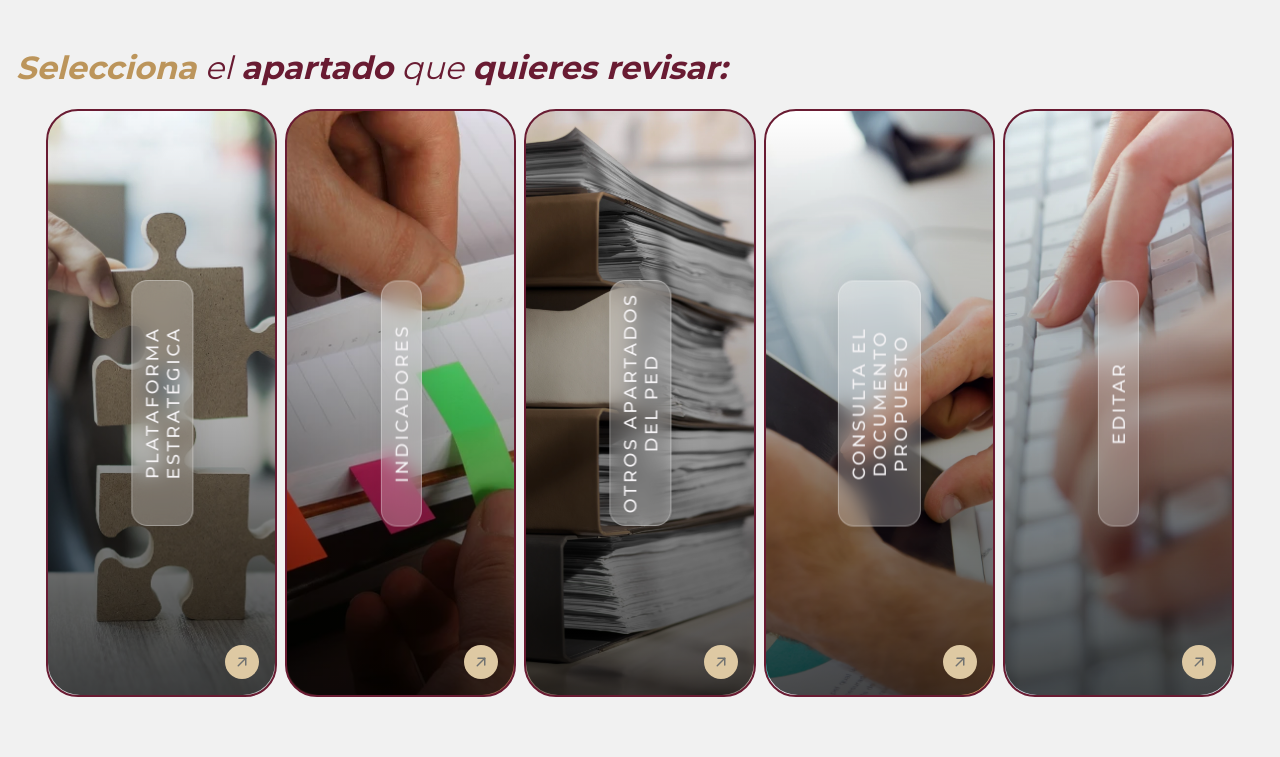
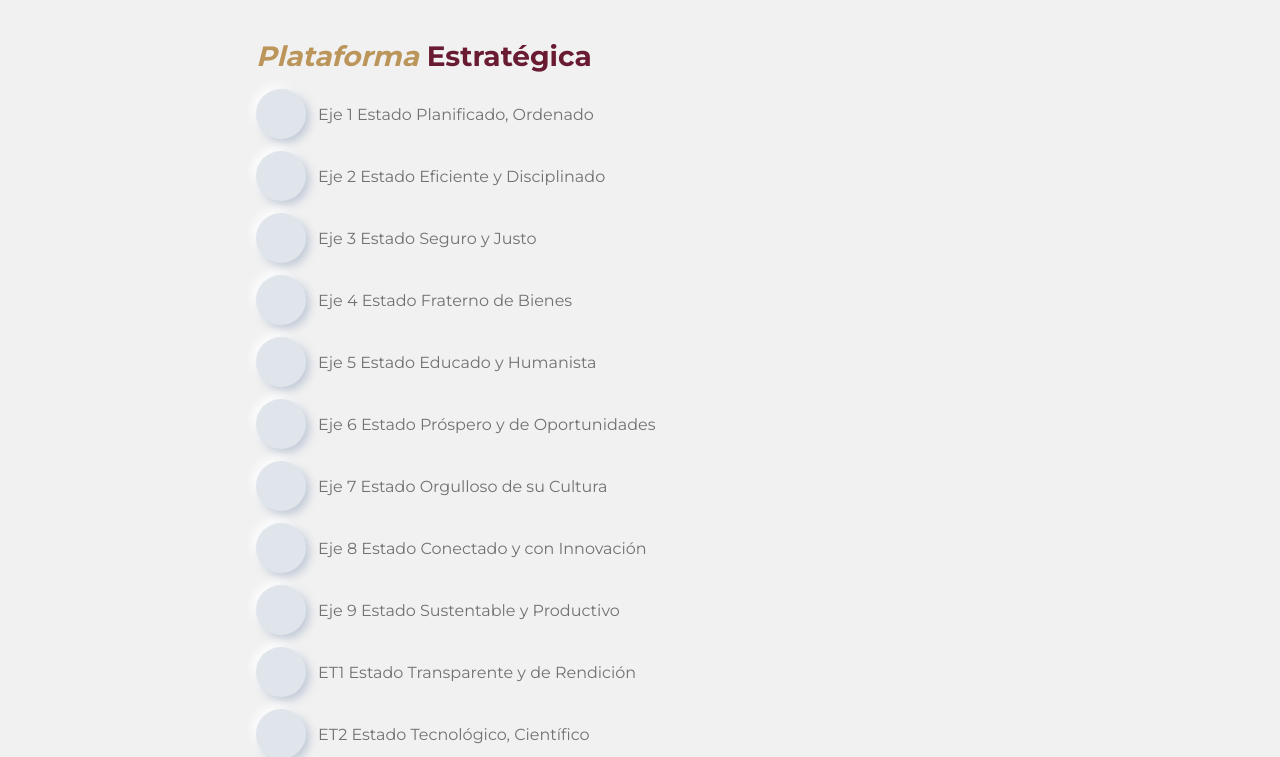
Before and after one commit to gomez50057/ped-frontend, a Next.js app: page /dashboard/plataforma-estrategica in a window 1280 px wide. Shown: the top 757 px of the page. Built offline with nearby package versions, Linux system fonts and the light colour scheme; grey boxes are pictures that could not be loaded.

Commit message:
StrategicPlatform botones

```diff
--- a/src/app/dashboard/plataforma-estrategica/page.js
+++ b/src/app/dashboard/plataforma-estrategica/page.js
@@ -1,13 +1,16 @@
-import React from 'react';
-import ChoiceCard from '@/components/dashboard/ChoiceCard';
+'use client'
 
+import React from 'react'
+import StrategicPlatform from '@/components/dashboard/StrategicPlatform/StrategicPlatform'
 
-const DashboardPage = () => {
+export default function DashboardPlataforma() {
   return (
-    <div>
-      <ChoiceCard />
-    </div>
-  );
-};
-
-export default DashboardPage;
+    <main>
+      <StrategicPlatform
+        onChange={(selected) => {
+          console.log('Ejes marcados:', selected)
+        }}
+      />
+    </main>
+  )
+}
--- /dev/null
+++ b/src/components/dashboard/StrategicPlatform/StrategicPlatform.js
@@ -0,0 +1,72 @@
+"use client";
+
+import React, { useState } from "react";
+import styles from "./StrategicPlatform.module.css";
+
+const ITEMS = [
+  "Eje 1 Estado Planificado, Ordenado",
+  "Eje 2 Estado Eficiente y Disciplinado",
+  "Eje 3 Estado Seguro y Justo",
+  "Eje 4 Estado Fraterno de Bienes",
+  "Eje 5 Estado Educado y Humanista",
+  "Eje 6 Estado Próspero y de Oportunidades",
+  "Eje 7 Estado Orgulloso de su Cultura",
+  "Eje 8 Estado Conectado y con Innovación",
+  "Eje 9 Estado Sustentable y Productivo",
+  "ET1 Estado Transparente y de Rendición",
+  "ET2 Estado Tecnológico, Científico",
+  "ET3 Estado de Igualdad Sustantiva",
+];
+
+export default function StrategicPlatform({ onChange }) {
+  const [checkedItems, setCheckedItems] = useState(() =>
+    ITEMS.reduce((acc, label) => ({ ...acc, [label]: false }), {})
+  );
+
+  const handleToggle = (label) => {
+    const updated = { ...checkedItems, [label]: !checkedItems[label] };
+    setCheckedItems(updated);
+    if (onChange) onChange(updated);
+  };
+
+  return (
+    <div className={styles.StrategicPlatform}>
+      <h2><span className="spanDoarado">Plataforma </span><span className="spanVino">Estratégica</span> </h2>
+      <ul>
+        {ITEMS.map((label) => (
+          <li key={label} className={styles.item}>
+            <label className={styles.container}>
+              <input
+                type="checkbox"
+                checked={checkedItems[label]}
+                onChange={() => handleToggle(label)}
+              />
+              <div className={styles.checkmark}>
+                <svg
+                  className={styles.checkboxSvg}
+                  viewBox="0 0 200 200"
+                  fill="none"
+                  xmlns="http://www.w3.org/2000/svg"
+                >
+                  <circle
+                    cx="100"
+                    cy="100"
+                    r="80"
+                    className={styles.checkboxCircle}
+                    strokeWidth="20"
+                  />
+                  <path
+                    className={styles.checkboxTick}
+                    d="M52 111.018L76.9867 136L149 64"
+                    strokeWidth="15"
+                  ></path>
+                </svg>
+              </div>
+            </label>
+            <span className={styles.labelText}>{label}</span>
+          </li>
+        ))}
+      </ul>
+    </div>
+  );
+}
--- /dev/null
+++ b/src/components/dashboard/StrategicPlatform/StrategicPlatform.module.css
@@ -0,0 +1,93 @@
+.StrategicPlatform {
+  padding: 1rem;
+  max-width: 800px;
+  margin: 0 auto;
+}
+
+.StrategicPlatform h2 {
+  font-size: 1.75rem;
+  margin-bottom: 1rem;
+  color: var(--vinoOsc);
+}
+
+.StrategicPlatform ul {
+  list-style: none;
+  padding: 0;
+  margin: 0;
+}
+
+.StrategicPlatform li {
+  display: flex;
+  align-items: center;
+  margin-bottom: 0.75rem;
+}
+
+.container {
+  position: relative;
+  display: inline-block;
+  width: 50px;
+  height: 50px;
+  margin-right: 0.75rem;
+  cursor: pointer;
+}
+
+.container input {
+  opacity: 0;
+  width: 0;
+  height: 0;
+}
+
+.checkmark {
+  position: absolute;
+  top: 0;
+  left: 0;
+  height: 50px;
+  width: 50px;
+  background: #e0e5ec;
+  border-radius: 50%;
+  transition: all 0.4s cubic-bezier(0.42, 0, 0.58, 1);
+  box-shadow:
+    4px 4px 8px rgba(163, 177, 198, 0.6),
+    -4px -4px 8px rgba(255, 255, 255, 0.9);
+  display: flex;
+  align-items: center;
+  justify-content: center;
+}
+
+.checkboxSvg {
+  width: 30px;
+  height: 30px;
+}
+
+.checkboxCircle {
+  stroke: var(--vinoOsc);
+  /* Circumference: 2πr ≈ 2*3.14*80 ≈ 502 */
+  stroke-dasharray: 502;
+  stroke-dashoffset: 502;
+  transition: stroke-dashoffset 0.6s ease-in;
+}
+
+.checkboxTick {
+  stroke: var(--vinoOsc);
+  stroke-dasharray: 172;
+  stroke-dashoffset: 172;
+  transition: stroke-dashoffset 0.6s ease-in;
+}
+
+.container input:checked+.checkmark {
+  background: linear-gradient(145deg, #caced6, #f0f5ff);
+  box-shadow:
+    inset 2px 2px 4px rgba(163, 177, 198, 0.6),
+    inset -2px -2px 4px rgba(255, 255, 255, 0.9);
+}
+
+.container input:checked+.checkmark .checkboxCircle,
+.container input:checked+.checkmark .checkboxTick {
+  stroke-dashoffset: 0;
+}
+
+.labelText {
+  flex: 1;
+  font-size: 1rem;
+  color: var(--grisOsc);
+}
```
Also changed, not shown: 1 other file (tests, documents, lock files or other folders).
